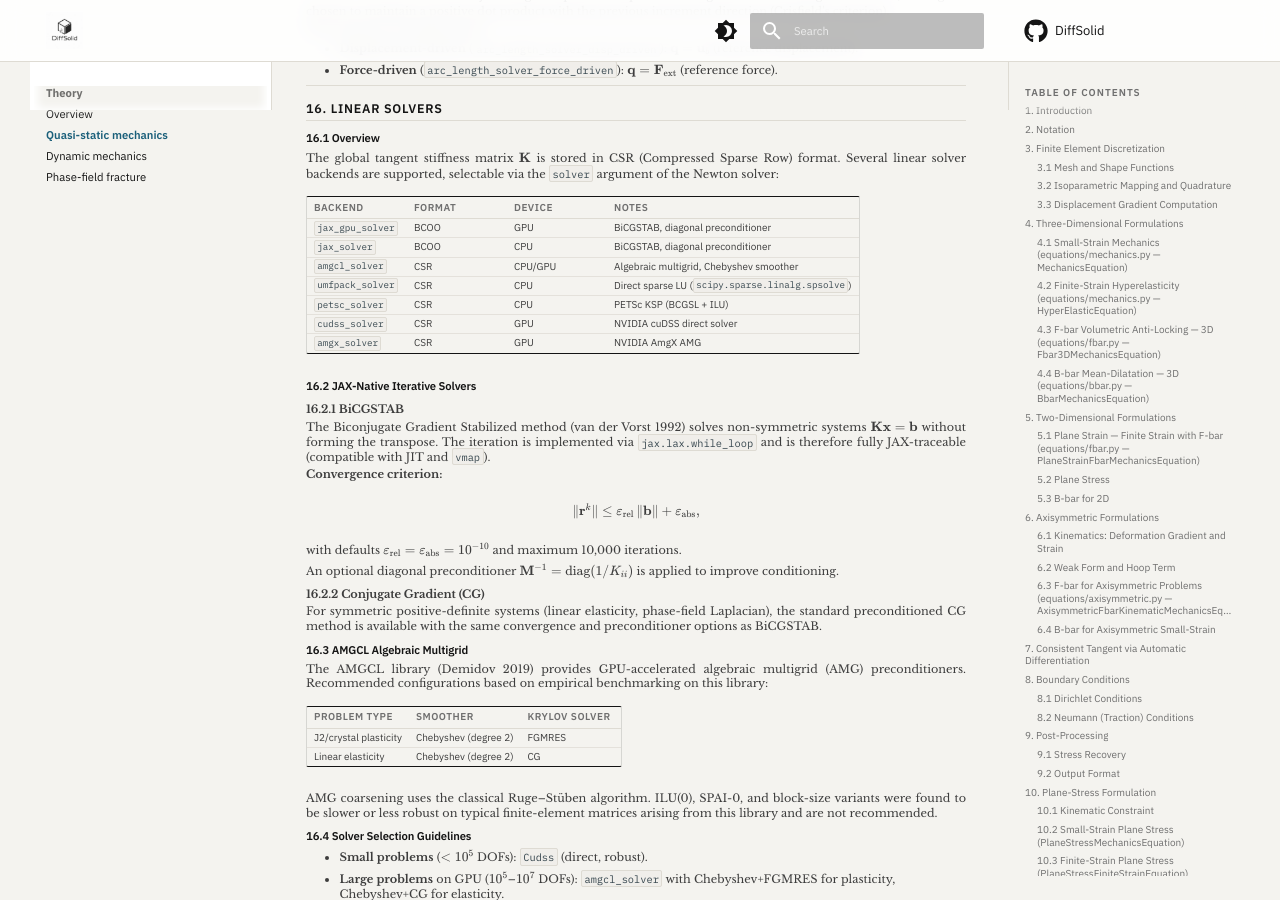
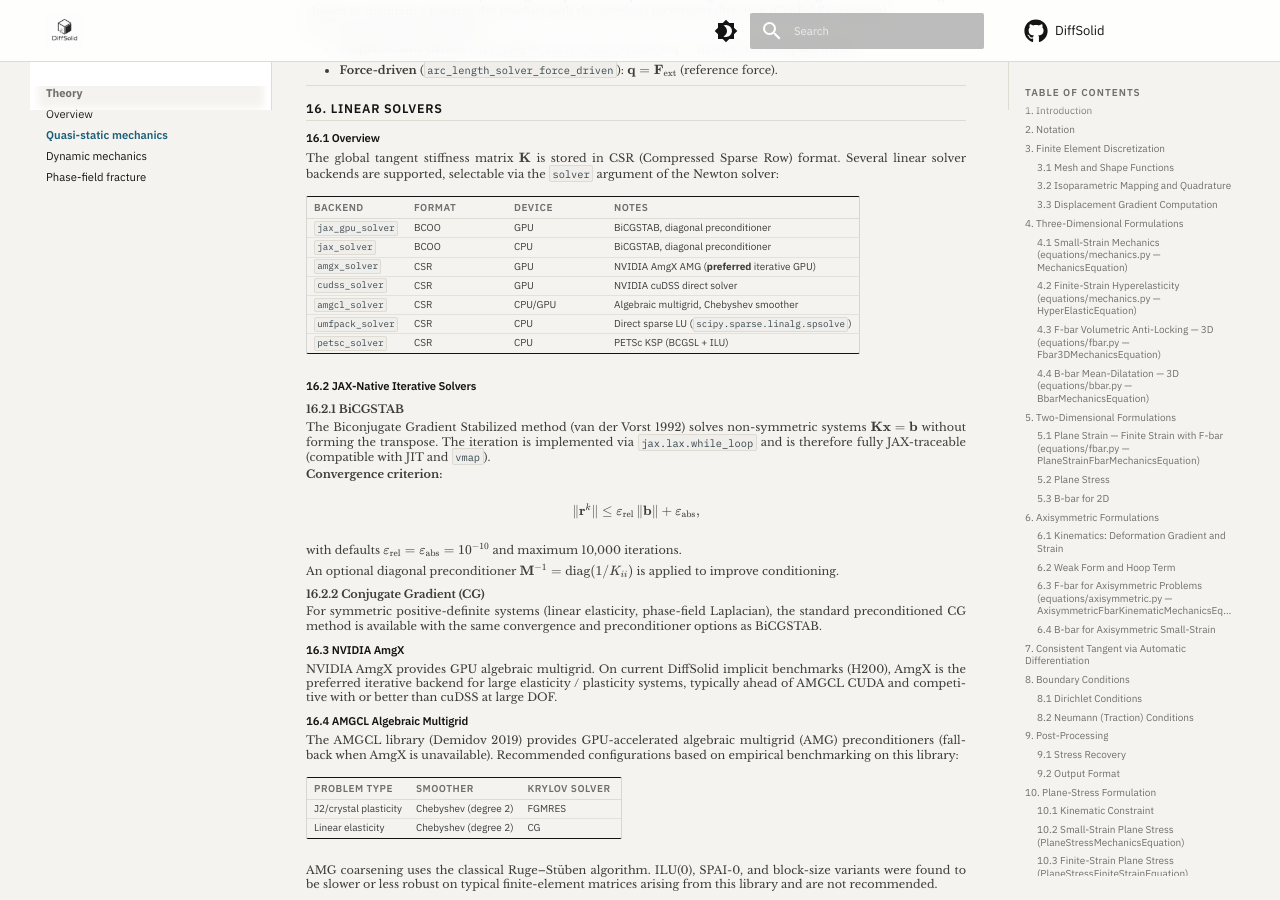
Before and after one commit to zclsjtu/DiffSolid, an MkDocs documentation site: the page built from docs/theory/formulations.md, in a window 1280 px wide and 900 px high, scrolled down 17202 px. Built offline with MkDocs 1.6.1 and Material for MkDocs 9.7.7, drawn with Linux system fonts in a browser that asks for light colours; comment, search, counter and statistics services are not loaded.

Commit message:
Document AmgX ahead of AMGCL in theory linear-solver section.

```diff
--- a/docs/theory/formulations.md
+++ b/docs/theory/formulations.md
@@ -1216,11 +1216,11 @@ The global tangent stiffness matrix $\mathbf{K}$ is stored in CSR (Compressed Sp
 |---|---|---|---|
 | `jax_gpu_solver` | BCOO | GPU | BiCGSTAB, diagonal preconditioner |
 | `jax_solver` | BCOO | CPU | BiCGSTAB, diagonal preconditioner |
+| `amgx_solver` | CSR | GPU | NVIDIA AmgX AMG (**preferred** iterative GPU) |
+| `cudss_solver` | CSR | GPU | NVIDIA cuDSS direct solver |
 | `amgcl_solver` | CSR | CPU/GPU | Algebraic multigrid, Chebyshev smoother |
 | `umfpack_solver` | CSR | CPU | Direct sparse LU (`scipy.sparse.linalg.spsolve`) |
 | `petsc_solver` | CSR | CPU | PETSc KSP (BCGSL + ILU) |
-| `cudss_solver` | CSR | GPU | NVIDIA cuDSS direct solver |
-| `amgx_solver` | CSR | GPU | NVIDIA AmgX AMG |
 
 ### 16.2 JAX-Native Iterative Solvers
 
@@ -1242,9 +1242,15 @@ An optional diagonal preconditioner $\mathbf{M}^{-1} = \text{diag}(1/K_{ii})$ is
 
 For symmetric positive-definite systems (linear elasticity, phase-field Laplacian), the standard preconditioned CG method is available with the same convergence and preconditioner options as BiCGSTAB.
 
-### 16.3 AMGCL Algebraic Multigrid
+### 16.3 NVIDIA AmgX
 
-The AMGCL library (Demidov 2019) provides GPU-accelerated algebraic multigrid (AMG) preconditioners. Recommended configurations based on empirical benchmarking on this library:
+NVIDIA AmgX provides GPU algebraic multigrid. On current DiffSolid implicit benchmarks
+(H200), AmgX is the preferred iterative backend for large elasticity / plasticity systems,
+typically ahead of AMGCL CUDA and competitive with or better than cuDSS at large DOF.
+
+### 16.4 AMGCL Algebraic Multigrid
+
+The AMGCL library (Demidov 2019) provides GPU-accelerated algebraic multigrid (AMG) preconditioners (fallback when AmgX is unavailable). Recommended configurations based on empirical benchmarking on this library:
 
 | Problem type | Smoother | Krylov solver |
 |---|---|---|
```
